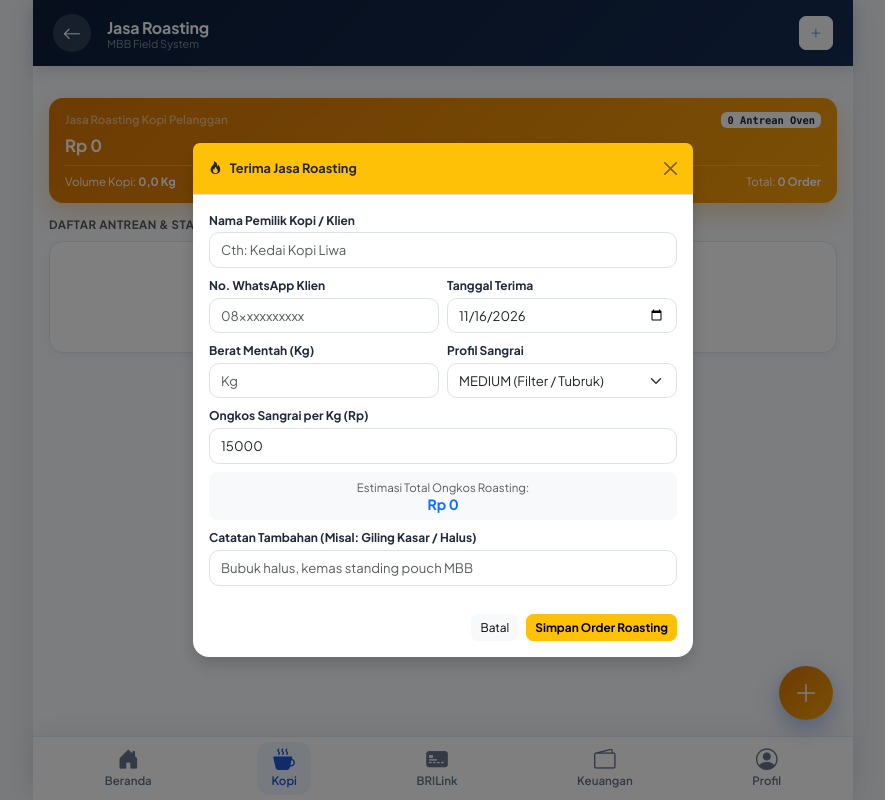
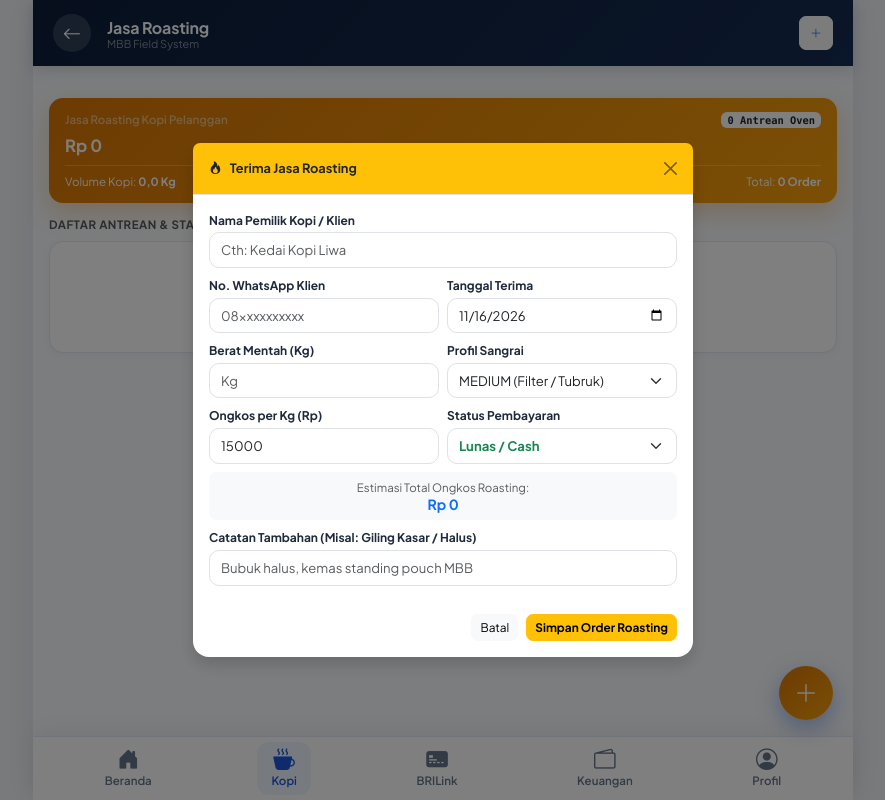
Before and after one commit to goldhunter240819-create/cvmbb, a PHP site: page /apk/roasting.php in a window 1280 px wide, after a click on "Order Baru". Shown: the whole page, without its empty margins (197-1082 px from the left). Run offline with PHP 8.4, Linux system fonts and the light colour scheme; a user stored in the database is signed in; data comes from the database, SQL or seed files in the repository; data that the repository does not hold is empty; some libraries are stand-ins or nearby versions.

Commit message:
Convert payment status to select dropdown in coffee sell and roasting modals

```diff
--- a/apk/roasting.php
+++ b/apk/roasting.php
@@ -29,12 +29,17 @@ if ($_SERVER['REQUEST_METHOD'] === 'POST' && ($_POST['action'] ?? '') === 'creat
     $totalFee     = $weight * $feePerKg;
     $notes        = sanitize($_POST['notes'] ?? '');
 
+    $paymentStatus = sanitize($_POST['payment_status'] ?? 'LUNAS');
+    if (!in_array($paymentStatus, ['LUNAS', 'BELUM_BAYAR', 'SEBAGIAN'])) {
+        $paymentStatus = 'LUNAS';
+    }
+
     if ($weight > 0) {
         $cStmt = $db->prepare("SELECT id FROM customers WHERE name = ? LIMIT 1");
         $cStmt->execute([$customerName]);
         $customerId = $cStmt->fetchColumn();
         if (!$customerId) {
-            $db->prepare("INSERT INTO customers (customer_code, name, phone) VALUES (?, ?, ?)")->execute(['CUST-' . strtoupper(substr(uniqid(), -4)), $customerName, $phone]);
+            $db->prepare("INSERT INTO customers (code, name, phone) VALUES (?, ?, ?)")->execute(['CUST-' . strtoupper(substr(uniqid(), -4)), $customerName, $phone]);
             $customerId = $db->lastInsertId();
         }
 
@@ -42,11 +47,11 @@ if ($_SERVER['REQUEST_METHOD'] === 'POST' && ($_POST['action'] ?? '') === 'creat
             INSERT INTO roasting_orders (
                 order_number, order_date, customer_id, raw_weight_kg, roast_profile,
                 fee_per_kg, total_fee, work_status, payment_status, notes, created_by
-            ) VALUES (?, ?, ?, ?, ?, ?, ?, 'ANTREAN', 'LUNAS', ?, ?)
+            ) VALUES (?, ?, ?, ?, ?, ?, ?, 'ANTREAN', ?, ?, ?)
         ");
         $stmt->execute([
             $orderNumber, $orderDate, $customerId, $weight, $profile,
-            $feePerKg, $totalFee, $notes, Auth::id()
+            $feePerKg, $totalFee, $paymentStatus, $notes, Auth::id()
         ]);
 
         log_audit('CREATE_ROAST_ORDER_APK', 'apk', $db->lastInsertId(), "Mobile APK mencatat jasa roasting {$orderNumber}");
@@ -184,9 +189,19 @@ $kpi = $db->query("
                         </select>
                     </div>
                 </div>
-                <div class="mb-2">
-                    <label class="form-label small fw-bold mb-1">Ongkos Sangrai per Kg (Rp)</label>
-                    <input type="number" name="fee_per_kg" id="r_fee" class="form-control form-control-sm" value="15000" required>
+                <div class="row g-2 mb-2">
+                    <div class="col-6">
+                        <label class="form-label small fw-bold mb-1">Ongkos per Kg (Rp)</label>
+                        <input type="number" name="fee_per_kg" id="r_fee" class="form-control form-control-sm" value="15000" required>
+                    </div>
+                    <div class="col-6">
+                        <label class="form-label small fw-bold mb-1">Status Pembayaran</label>
+                        <select name="payment_status" class="form-select form-select-sm fw-bold text-success">
+                            <option value="LUNAS" selected>Lunas / Cash</option>
+                            <option value="BELUM_BAYAR">Tempo / Belum Bayar</option>
+                            <option value="SEBAGIAN">DP / Sebagian</option>
+                        </select>
+                    </div>
                 </div>
                 <div class="p-2 bg-light rounded-3 mb-2 text-center">
                     <span class="text-muted small d-block">Estimasi Total Ongkos Roasting:</span>
```
Also changed, not shown: apk/coffee_sell.php (+20 -3 lines).
